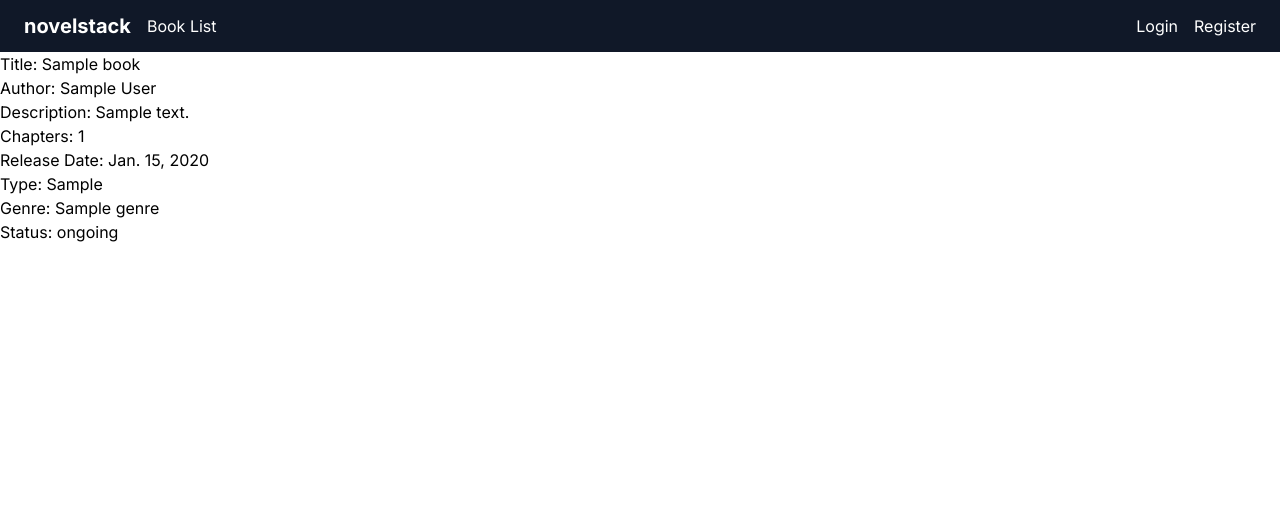
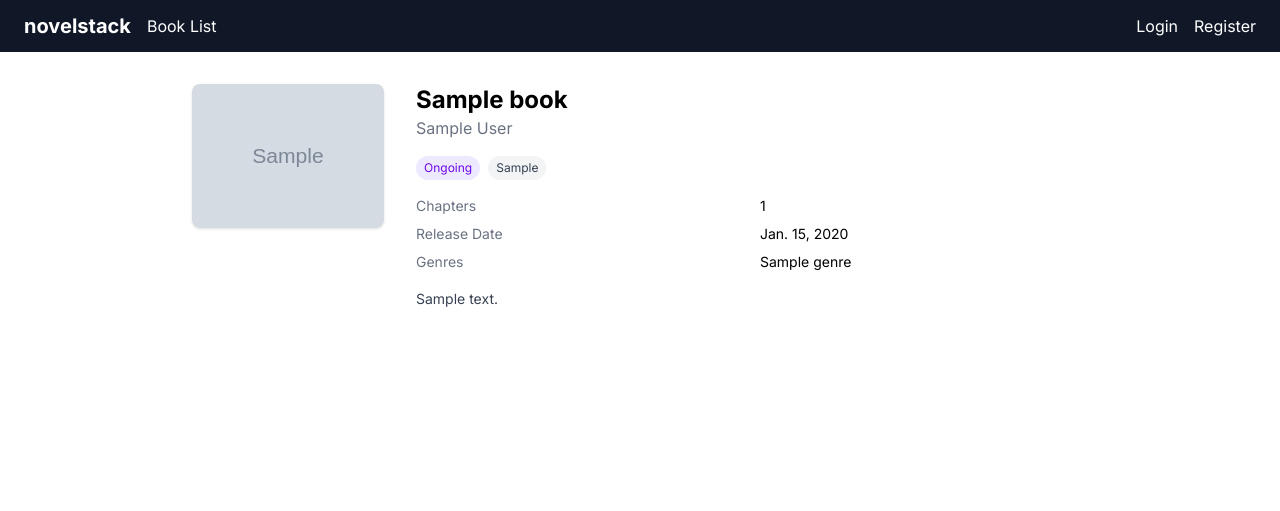
Before and after one commit to saineee/novelstack, a Django app: page /books/1/details/ in a window 1280 px wide. Shown: the top 511 px of the page. Run offline with Django 5.2, Linux system fonts and the light colour scheme; tables that the repository leaves empty hold one stand-in row (values such as "Sample post"); grey boxes marked "Sample" are stand-in pictures; style sheets or scripts are compiled from the project's sources.

Commit message:
style book details with cover, badges, stat grid

```diff
--- a/books/templates/books/book_details.html
+++ b/books/templates/books/book_details.html
@@ -1,22 +1,45 @@
 {% extends 'base.html' %}
 {% block title %}Book Details{% endblock %}
 {% block content %}
-Title: {{ book.title }}<br>
-Author: {{ book.author }}<br>
-    Description: {{ book.description }}<br>
-    Chapters: {{ book.chapters }}<br>
-    Release Date: {{ book.release_date }}<br>
-    Type: {{ book.classification }}<br>
-    Genre: {{ book.genres.all|join:", " }}<br>
-    Status: {{ book.status }}
+<div class="max-w-4xl mx-auto my-8 flex flex-col md:flex-row gap-8">
+    <div class="flex-shrink-0">
+        {% if book.anilist_cover_url %}
+            <img src="{{ book.anilist_cover_url }}" class="w-48 rounded-lg shadow">
+        {% else %}
+            <div class="w-48 h-72 bg-gray-200 rounded-lg"></div>
+        {% endif %}
+    </div>
+
+    <div class="flex flex-col gap-4 flex-1">
+        <div>
+            <h1 class="text-2xl font-bold">{{ book.title }}</h1>
+            <p class="text-gray-500">{{ book.author }}</p>
+        </div>
+
+        <div class="flex flex-wrap gap-2">
+            <span class="text-xs px-2 py-1 rounded-full bg-violet-100 text-violet-700">{{ book.get_status_display }}</span>
+            <span class="text-xs px-2 py-1 rounded-full bg-gray-100 text-gray-700">{{ book.classification }}</span>
+        </div>
+
+        <dl class="grid grid-cols-2 gap-x-4 gap-y-2 text-sm">
+            <dt class="text-gray-500">Chapters</dt>
+            <dd>{{ book.chapters|default:"—" }}</dd>
+            <dt class="text-gray-500">Release Date</dt>
+            <dd>{{ book.release_date|default:"—" }}</dd>
+            <dt class="text-gray-500">Genres</dt>
+            <dd>{{ book.genres.all|join:", " }}</dd>
+        </dl>
+
+        <p class="text-sm text-gray-700 leading-relaxed">{{ book.description }}</p>
+
         {% if not already_exists %}
             {% if user.is_authenticated %}
-<div>
                 <form method="post" action="{% url 'add_to_library' book.id %}">
                     {% csrf_token %}
-        <button type="submit">Add to Library</button>
+                    <button type="submit" class="px-4 py-2 bg-violet-500 text-white rounded hover:bg-violet-600">Add to Library</button>
                 </form>
-</div>
             {% endif %}
         {% endif %}
+    </div>
+</div>
 {% endblock %}
```
Lines whose indentation alone changed are shown as unchanged.
